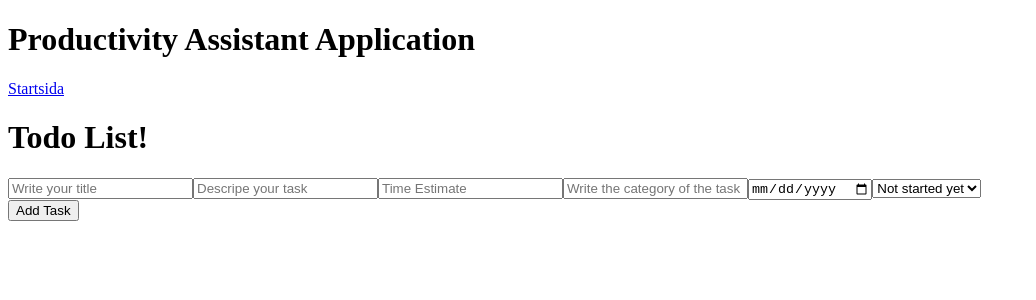
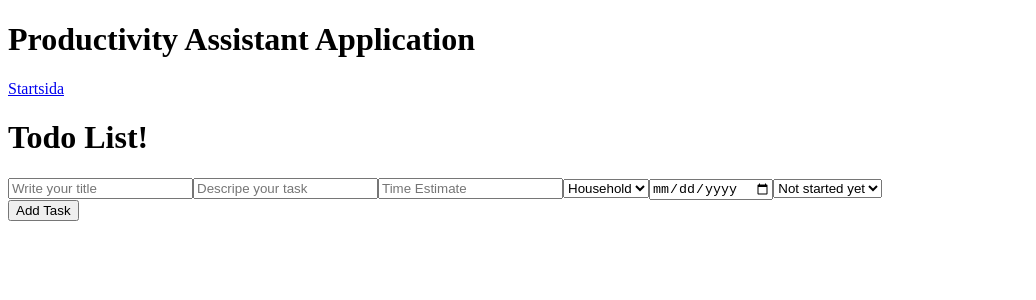
Before and after one commit to yolandaatt/Productivity-App, a React (Vite) app: page /TodoWrapper in a window 1280 px wide. Shown: the top 300 px of the page, without its empty margins (0-1036 px from the left). Built offline with nearby package versions, Linux system fonts and the light colour scheme.

Commit message:
nya ändringar med date format

```diff
--- a/src/components/AddTodo.jsx
+++ b/src/components/AddTodo.jsx
@@ -11,7 +11,7 @@ function AddTodo({addNewTodo}) {
 
     const handleSubmit = e => {
         e.preventDefault()
-        addNewTodo({title, description, timeEstimate, category,deadline, status})
+        addNewTodo({title, description, timeEstimate, category, deadline: new Date(deadline), status})
 
         setTitle('')
         setDescription('')
@@ -27,12 +27,21 @@ function AddTodo({addNewTodo}) {
         <form className="addTodo" onSubmit={handleSubmit}>
             <input type="text" className="todoInput" value={title} placeholder="Write your title" onChange={(e) =>(setTitle(e.target.value))}/>
             <input type="text" className="todoInput" value={description} placeholder="Descripe your task" onChange={(e) => (setDescription(e.target.value))}/>
-            <input type="text" className="todoInput" value={timeEstimate} placeholder="Time Estimate" onChange={(e) =>(setTimeEstimate(e.target.value))}/>
-            <input type="text" className="todoInput" value={category} placeholder="Write the category of the task" onChange={(e) =>(setCategory(e.target.value))}/>
-            <input type="date" className="todoInput" value={deadline} onChange={(e) => setDeadline(e.target.value)} />
+            <input type="number" className="todoInput" value={timeEstimate} placeholder="Time Estimate" onChange={(e) =>(setTimeEstimate(e.target.value))}/>
+
+            <select className="categoryInput" value={category} onChange={(e) => setCategory(e.target.value)}>
+                 <option value="Household">Household</option>
+                 <option value="Errands">Errands</option>
+                 <option value="Shopping">Shopping</option>
+
+                 </select>
+
+
+                 <input type="date" className="todoInput" value={deadline} onChange={(e) => setDeadline(e.target.value)}/>
+
+
             <select className="statusInput" value={status} onChange={(e) => setStatus(e.target.value)}>
                  <option value="Not started yet">Not started yet</option>
-                 <option value="In progress">In progress</option>
                  <option value="Completed">Completed</option>
                  </select>
 
--- a/src/components/EditTodo.jsx
+++ b/src/components/EditTodo.jsx
@@ -12,7 +12,7 @@ function EditTodo({editTask, task}) {
 
     const handleSubmit = e => {
         e.preventDefault()
-        editTask({title, description, timeEstimate, category, deadline, status}, task.id)
+        editTask({title, description, timeEstimate, category, deadline: new Date(deadline), status}, task.id)
 
     }
 
@@ -21,12 +21,19 @@ function EditTodo({editTask, task}) {
         <form className="editTodo" onSubmit={handleSubmit}>
               <input type="text" className="todoInput" value={title} placeholder="Write your title" onChange={(e) =>(setTitle(e.target.value))}/>
             <input type="text" className="todoInput" value={description} placeholder="Descripe your task" onChange={(e) => (setDescription(e.target.value))}/>
-            <input type="text" className="todoInput" value={timeEstimate} placeholder="Time Estimate" onChange={(e) =>(setTimeEstimate(e.target.value))}/>
-            <input type="text" className="todoInput" value={category} placeholder="Write the category of the task" onChange={(e) =>(setCategory(e.target.value))}/>
+            <input type="number" className="todoInput" value={timeEstimate} placeholder="Time Estimate" onChange={(e) =>(setTimeEstimate(e.target.value))}/>
+
+            <select className="categoryInput" value={category} onChange={(e) => setCategory(e.target.value)}>
+                 <option value="Household">Household</option>
+                 <option value="Errands">Errands</option>
+                 <option value="Shopping">Shopping</option>
+
+                 </select>
+
             <input type="date" className="todoInput" value={deadline} onChange={(e) => setDeadline(e.target.value)} />
+
             <select className="statusInput" value={status} onChange={(e) => setStatus(e.target.value)}>
                  <option value="Not started yet">Not started yet</option>
-                 <option value="In progress">In progress</option>
                  <option value="Completed">Completed</option>
                  </select>
 
--- a/src/components/Todo.jsx
+++ b/src/components/Todo.jsx
@@ -1,6 +1,8 @@
 import { FontAwesomeIcon } from "@fortawesome/react-fontawesome"
 import { faPenSquare } from "@fortawesome/free-solid-svg-icons"
 import { faTrash } from "@fortawesome/free-solid-svg-icons"
+import { format } from "date-fns";
+
 
 function Todo({task, deleteTodo, reDoTodo, changeStatus}) {
     return(
@@ -8,14 +10,13 @@ function Todo({task, deleteTodo, reDoTodo, changeStatus}) {
     <h4>{task.task.title}</h4>
     <h5>{task.task.description}</h5>
     <h5><span onClick={() => changeStatus(task.id)} style={{cursor: "pointer", color: task.task.status === "Completed" ? 'green' : 'red'}}>{task.task.status}</span></h5>
-    <h5>Time Estimate: {task.task.timeEstimate}</h5>
+    <h5>Time Estimate: {task.task.timeEstimate}h</h5>
     <h5> Category: {task.task.category}</h5>
-    <h5> Deadline: {task.task.deadline}</h5>
+    <h5>Deadline: {format(task.task.deadline, "MM/dd/yyyy")}</h5>
 
 
 
 
-    <p onClick={() => toggleComplete(task.id)} className={`${task.completed ? 'completed' : ""}`}></p>
     <div>
         <FontAwesomeIcon icon={faPenSquare} onClick={() => reDoTodo(task.id)} />
         <FontAwesomeIcon icon={faTrash} onClick={() => deleteTodo(task.id)}/>
--- a/src/components/TodoWrapper.jsx
+++ b/src/components/TodoWrapper.jsx
@@ -5,16 +5,20 @@ import Todo from "./Todo";
 import EditTodo from "./EditTodo";
 
 
-
 function TodoWrapper() {
 
     const [todos, setTodos] = useState([])
 
+
+
     const addNewTodo = todo => {
         const {title, description, timeEstimate, category, deadline, status} = todo
-        setTodos([...todos, {id: uuidv4(), task: todo, completed: false, isEditing: false}])
+        const parsedDeadline = new Date(deadline);
+        setTodos([...todos, {id: uuidv4(), task: {title, description, timeEstimate, category, deadline: parsedDeadline, status}, todo, completed: false, isEditing: false}])
         console.log(todos)
     }
+
+
 
     const changeStatus = id => {
         setTodos(todos.map(todo => todo.id === id ? {...todo, task: {...todo.task, status: todo.task.status === "Completed" ? "Not started yet" : "Completed"}} : todo ));
```
